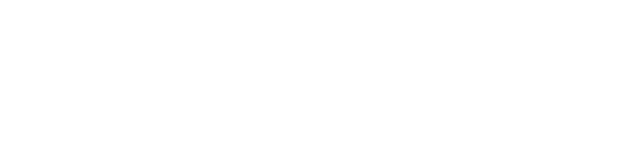
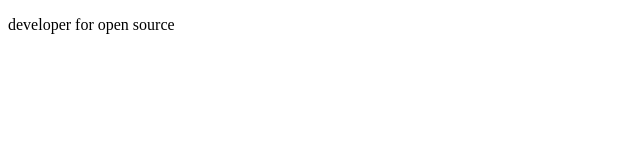
Before and after one commit to Rihana-Latheef/testing, a plain HTML site: page index.html in a window 1280 px wide. Shown: the whole page, without its empty margins (0-640 px from the left). Drawn offline with Linux system fonts and the light colour scheme.

Commit message:
p tag added

```diff
--- a/index.html
+++ b/index.html
@@ -7,6 +7,6 @@
     <title>Document</title>
 </head>
 <body>
-
+    <p>developer for open source</p>
 </body>
 </html>
```
